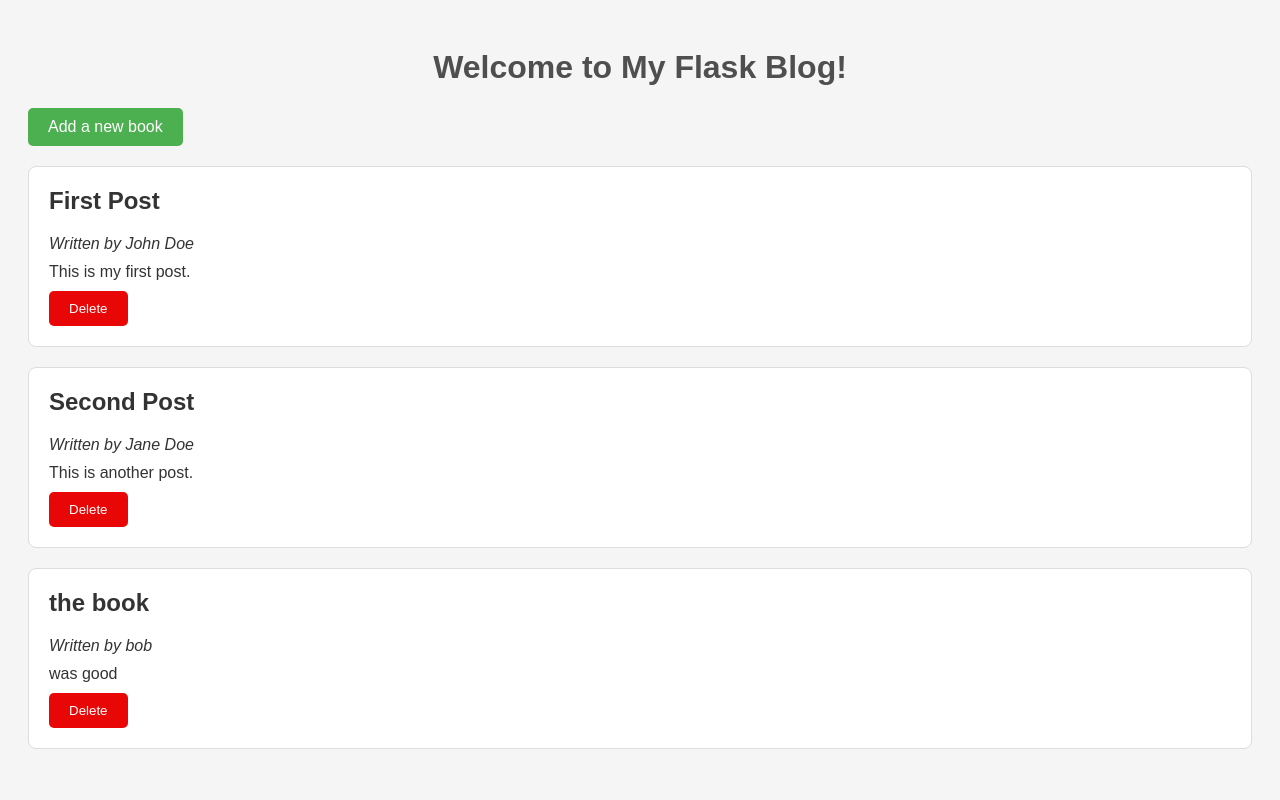
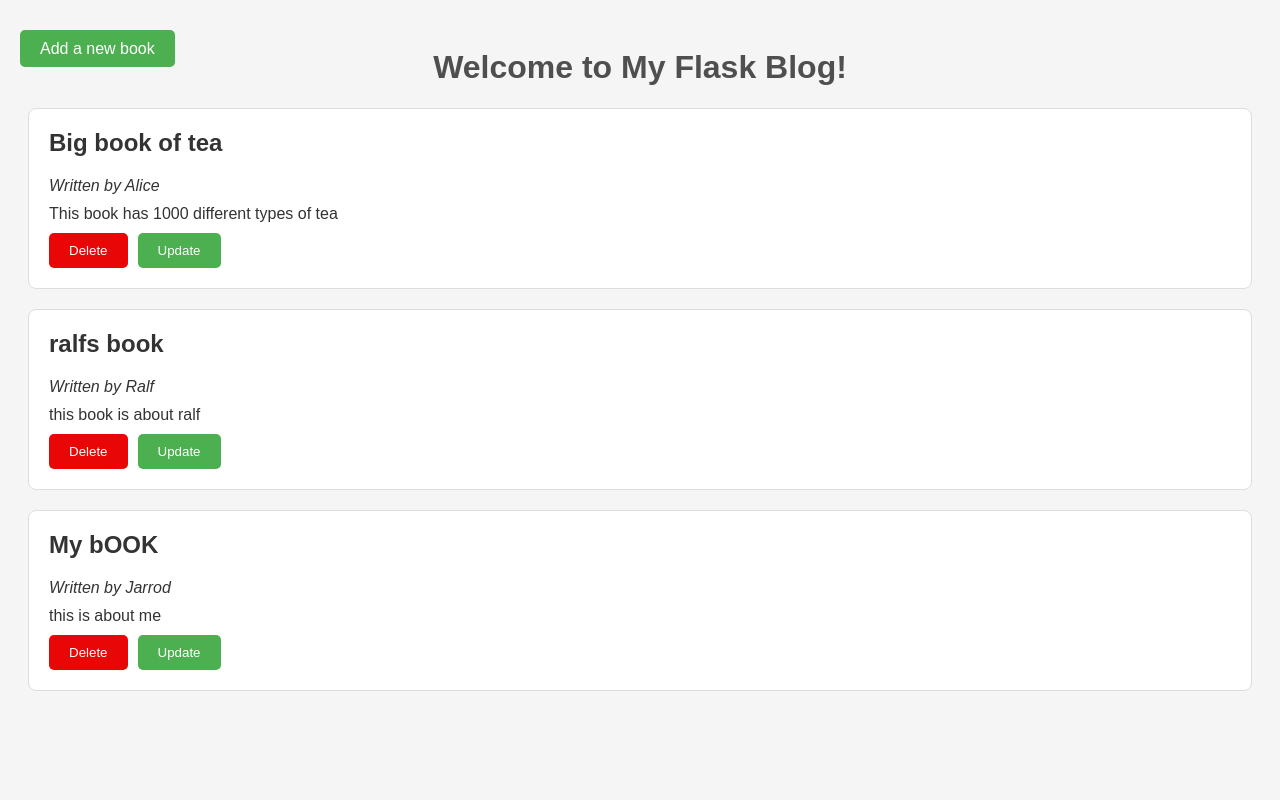
Before and after one commit to henderjarr/master-blog, a Flask app: page / in a window 1280 px wide. Run offline with Flask 3, Linux system fonts and the light colour scheme.

Commit message:
added the update route

```diff
--- a/app.py
+++ b/app.py
@@ -45,5 +45,31 @@ def delete(post_id):
     return redirect(url_for('index'))
 
 
+@app.route('/update/<int:post_id>', methods=['GET', 'POST'])
+def update(post_id):
+    def fetch_post_by_id(post_id):
+        for post in blog_posts:
+            if post['id'] == post_id:
+                return post
+        return None
+
+    post = fetch_post_by_id(post_id)
+
+    if post is None:
+        return "Post not found", 404
+
+    if request.method == 'POST':
+        post['author'] = request.form.get('Author')
+        post['title'] = request.form.get('Title')
+        post['content'] = request.form.get('Content')
+
+        with open('blog_posts.json', 'w', encoding='utf-8') as write_file:
+            json.dump(blog_posts, write_file, indent=2)
+
+        return redirect(url_for('index'))
+
+    return render_template('update.html', post=post)
+
+
 if __name__ == '__main__':
     app.run(host="0.0.0.0", port=5000, debug=True)
--- a/blog_posts.json
+++ b/blog_posts.json
@@ -1,20 +1,20 @@
 [
   {
     "id": 1,
-    "author": "John Doe",
-    "title": "First Post",
-    "content": "This is my first post."
+    "author": "Alice",
+    "title": "Big book of tea",
+    "content": "This book has 1000 different types of tea"
   },
   {
     "id": 2,
-    "author": "Jane Doe",
-    "title": "Second Post",
-    "content": "This is another post."
+    "author": "Ralf",
+    "title": "ralfs book",
+    "content": "this book is about ralf"
   },
   {
     "id": 3,
-    "author": "bob",
-    "title": "the book",
-    "content": "was good\r\n"
+    "author": "Jarrod",
+    "title": "My bOOK",
+    "content": "this is about me\r\n"
   }
 ]
--- a/static/style.css
+++ b/static/style.css
@@ -18,6 +18,14 @@ h1 {
     border-radius: 8px;
 }
 
+.new-book-button {
+    display:fixed;
+    position: fixed;
+    top: 20px;
+    left: 20px;
+    margin: 20px auto;
+}
+
 .button-generic {
     display: inline-block;
     background-color: #1039ee;
@@ -28,15 +36,15 @@ h1 {
     transition: background-color 0.3s ease;
 }
 
-.add-book-button {
-    display: inline-block;
+.green-button {
     background-color: #4CAF50;
     color: white;
     padding: 10px 20px;
     text-decoration: none;
+    border: none;
+    cursor: pointer;
     border-radius: 5px;
     transition: background-color 0.3s ease;
-    margin-bottom: 20px;
 }
 
 .delete-button {
@@ -47,6 +55,13 @@ h1 {
     cursor: pointer;
     border-radius: 5px;
     transition: background-color 0.3s ease;
+}
+
+.button-wrapper {
+    display: flex;
+    flex-direction: row;
+    gap: 10px;
+    margin-top: 10px;
 }
 
 .post h2 {
--- a/templates/add.html
+++ b/templates/add.html
@@ -7,7 +7,7 @@
     <input type="text" id="name" name="Author" placeholder="Author" required>
     <input  type="text" id="title" name="Title" placeholder="Title" required>
     <textarea  type="text" id="content" name="Content" placeholder="Content" required></textarea>
-    <button class="add-book-button" type="submit">Submit</button>
+    <button class="green-button" type="submit">Submit</button>
 </form>
 
 {% endblock %}
--- a/templates/index.html
+++ b/templates/index.html
@@ -1,15 +1,20 @@
 {% extends "base.html" %}
 {% block content %}
     <h1>Welcome to My Flask Blog!</h1>
-    <div><a class="add-book-button" href="{{ url_for('add') }}">Add a new book</a></div>
+    <div class="new-book-button"><a class="green-button" href="{{ url_for('add') }}">Add a new book</a></div>
     {% for post in posts %}
     <div class="post">
         <h2>{{ post['title'] }}</h2>
         <p><em>Written by {{ post['author'] }}</em></p>
         <p>{{ post['content'] }}</p>
+        <div class="button-wrapper">
         <form  action="{{ url_for('delete', post_id=post['id']) }}" method="POST">
             <button type="submit" class="delete-button">Delete</button>
         </form>
+        <form  action="{{ url_for('update', post_id=post['id']) }}" method="GET">
+            <button type="submit" class="green-button">Update</button>
+        </form>
+        </div>
     </div>
     {% endfor %}
 {% endblock %}
```
Also changed, not shown: templates/update.html (added, +13 -0 lines).
